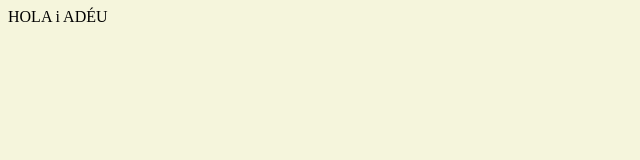
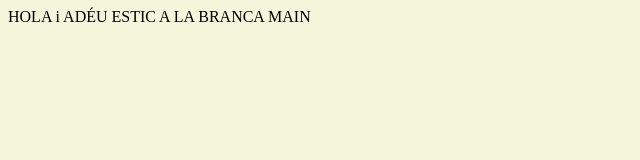
Before and after one commit to ricard-gi/git01, a plain HTML site: page index.html in a window 1280 px wide. Shown: the whole page, without its empty margins (0-640 px from the left). Drawn offline with Linux system fonts and the light colour scheme.

Commit message:
comit des de branca main

```diff
--- a/index.html
+++ b/index.html
@@ -8,5 +8,6 @@
 </head>
 <body>
     HOLA i ADÉU
+    ESTIC A LA BRANCA MAIN
 </body>
 </html>
```
